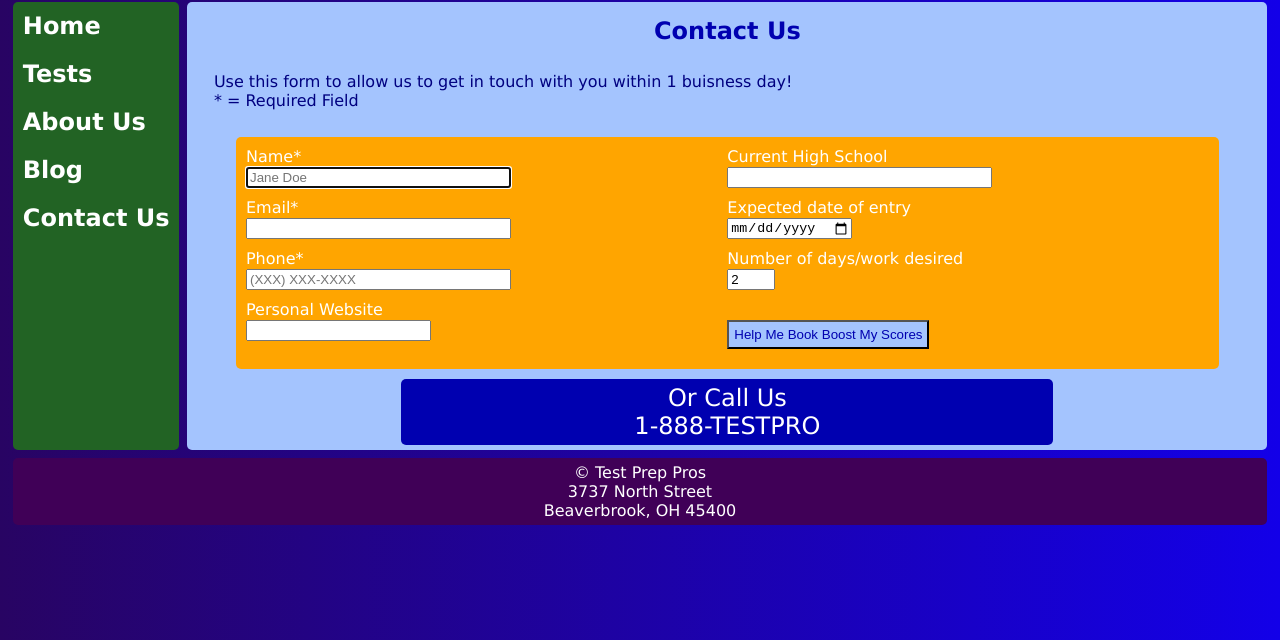
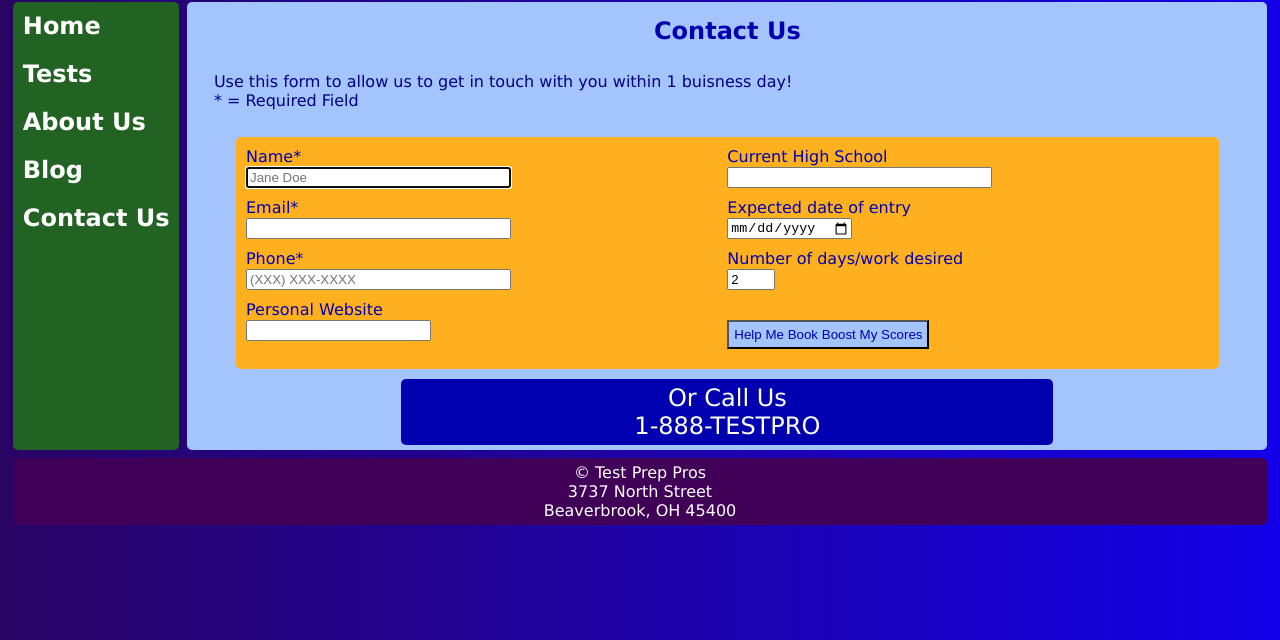
Before and after one commit to alyannadiaz/TestPrepPros, a plain HTML site: page contact.html in a window 1280 px wide. Shown: the part 160-800 px from the top of the page. Drawn offline with nearby package versions, Linux system fonts and the light colour scheme.

Commit message:
Update style.css

```diff
--- a/style.css
+++ b/style.css
@@ -207,10 +207,10 @@ video {
 }
 
 form {
-    background-color: #ffa500;
+    background-color: #ffb01f;
     width: 90%;
     margin: auto;
-    color: white;
+    color: #0000b0;
     padding: 10px;
 }
 
```
